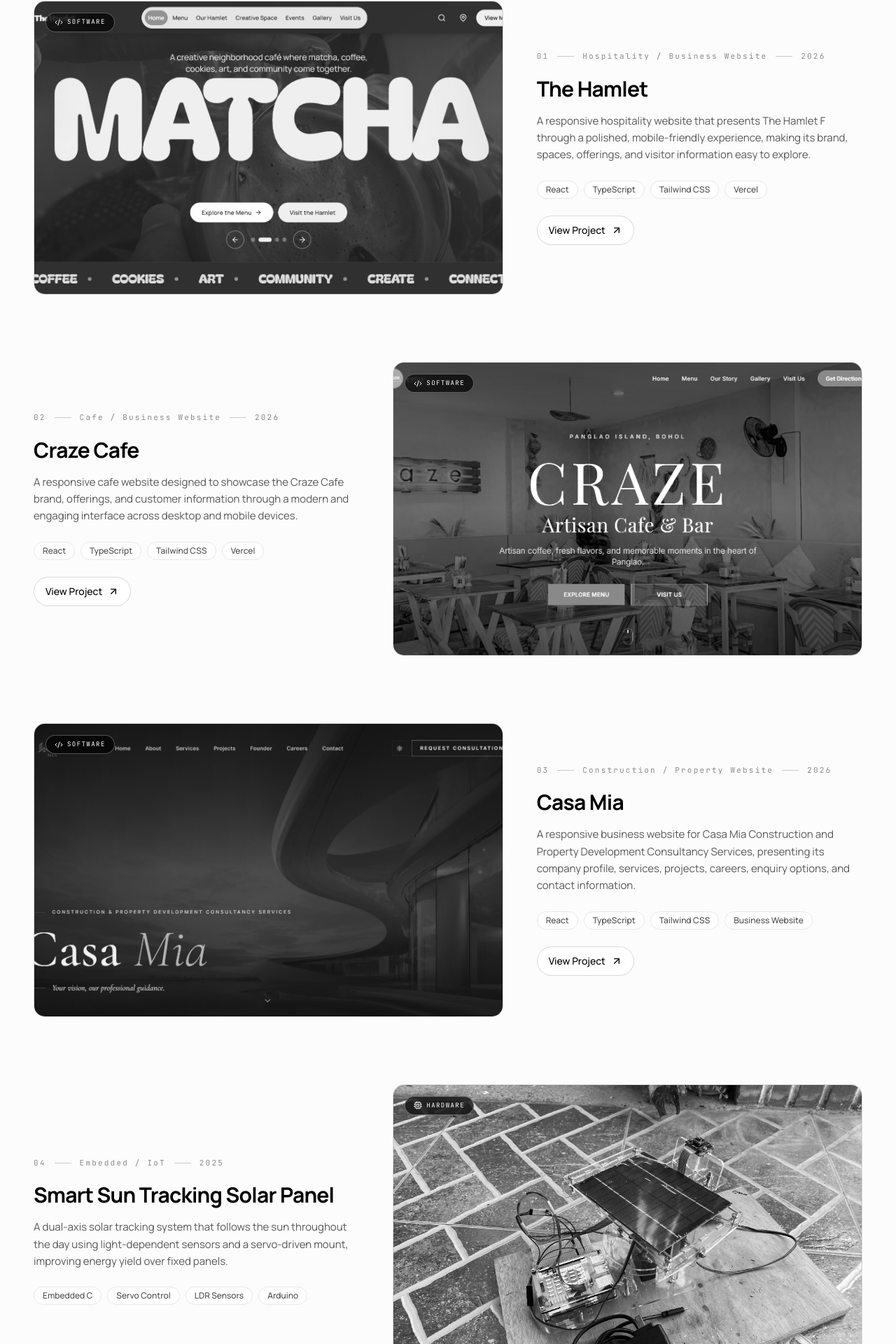
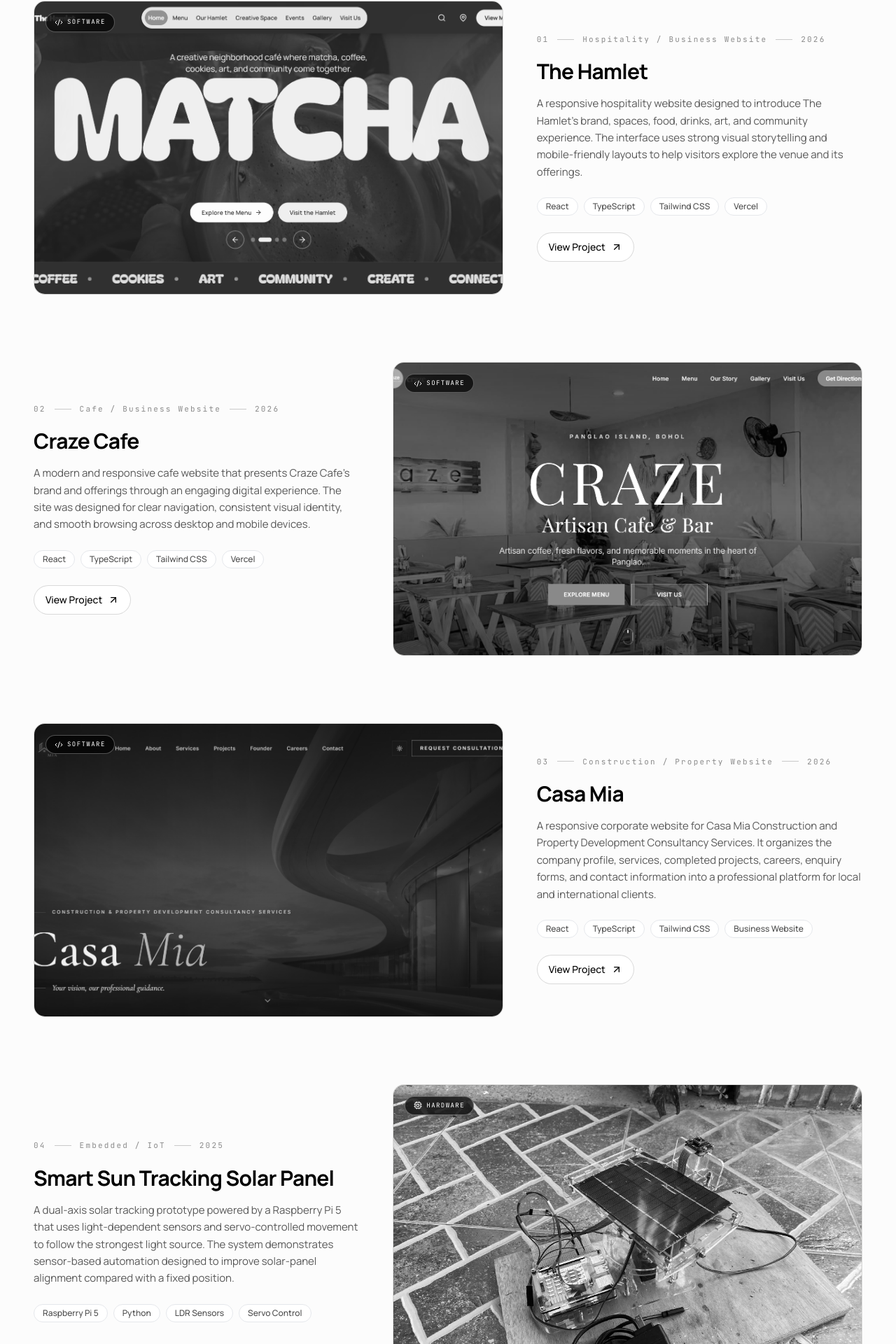
Before and after one commit to claudestib-cmyk/StevenClaude_Portfolio, a React (Vite) app: page / in a window 1280 px wide. Shown: the part 2174-4094 px from the top of the page at 70% size. Built offline with nearby package versions, Linux system fonts and the light colour scheme.

Commit message:
Update project descriptions and project order

```diff
--- a/src/data/portfolio.ts
+++ b/src/data/portfolio.ts
@@ -77,9 +77,9 @@ export const PROJECTS: Project[] = [
     category: 'Hospitality / Business Website',
     year: '2026',
     summary:
-      'A responsive hospitality website that presents The Hamlet F through a polished, mobile-friendly experience, making its brand, spaces, offerings, and visitor information easy to explore.',
+      'A responsive hospitality website designed to introduce The Hamlet’s brand, spaces, food, drinks, art, and community experience. The interface uses strong visual storytelling and mobile-friendly layouts to help visitors explore the venue and its offerings.',
     image: '/images/the-hamlet-f.png',
-    alt: 'The Hamlet F responsive hospitality website',
+    alt: 'The Hamlet responsive hospitality website',
     tags: ['React', 'TypeScript', 'Tailwind CSS', 'Vercel'],
     link: 'https://the-hamlet-f.vercel.app/',
     group: 'software',
@@ -91,7 +91,7 @@ export const PROJECTS: Project[] = [
     category: 'Cafe / Business Website',
     year: '2026',
     summary:
-      'A responsive cafe website designed to showcase the Craze Cafe brand, offerings, and customer information through a modern and engaging interface across desktop and mobile devices.',
+      'A modern and responsive cafe website that presents Craze Cafe’s brand and offerings through an engaging digital experience. The site was designed for clear navigation, consistent visual identity, and smooth browsing across desktop and mobile devices.',
     image: '/images/craze-cafe.png',
     alt: 'Craze Cafe responsive business website',
     tags: ['React', 'TypeScript', 'Tailwind CSS', 'Vercel'],
@@ -105,7 +105,7 @@ export const PROJECTS: Project[] = [
     category: 'Construction / Property Website',
     year: '2026',
     summary:
-      'A responsive business website for Casa Mia Construction and Property Development Consultancy Services, presenting its company profile, services, projects, careers, enquiry options, and contact information.',
+      'A responsive corporate website for Casa Mia Construction and Property Development Consultancy Services. It organizes the company profile, services, completed projects, careers, enquiry forms, and contact information into a professional platform for local and international clients.',
     image: '/images/casa-mia.png',
     alt: 'Casa Mia construction and property consultancy website',
     tags: ['React', 'TypeScript', 'Tailwind CSS', 'Business Website'],
@@ -119,11 +119,11 @@ export const PROJECTS: Project[] = [
     category: 'Embedded / IoT',
     year: '2025',
     summary:
-      'A dual-axis solar tracking system that follows the sun throughout the day using light-dependent sensors and a servo-driven mount, improving energy yield over fixed panels.',
+       'A dual-axis solar tracking prototype powered by a Raspberry Pi 5 that uses light-dependent sensors and servo-controlled movement to follow the strongest light source. The system demonstrates sensor-based automation designed to improve solar-panel alignment compared with a fixed position.',
     image:
       '/images/solar.jpg',
     alt: 'Row of photovoltaic solar panels mounted on a green field',
-    tags: ['Embedded C', 'Servo Control', 'LDR Sensors', 'Arduino'],
+    tags: ['Raspberry Pi 5', 'Python', 'LDR Sensors', 'Servo Control'],
     group: 'hardware',
   },
   {
@@ -133,7 +133,7 @@ export const PROJECTS: Project[] = [
     category: 'Wearable / Assistive Tech',
     year: '2024',
     summary:
-      'A gesture-to-speech glove that translates sign-language gestures into spoken words in real time using flex sensors and a trained gesture classifier.',
+       'A wearable assistive-technology prototype that converts recognized hand gestures into spoken output. Flex-sensor readings are processed through a trained gesture-classification system and translated into speech to support more accessible communication.',
     image:
       '/images/gloves.jpg',
     alt: 'Robotic hand reaching toward a light on a white background',
@@ -163,7 +163,7 @@ export const PROJECTS: Project[] = [
     category: 'Computer Vision',
     year: '2023',
     summary:
-      'A computer-vision tool that identifies and classifies electronic components on a workbench from a single camera frame, returning specs and part references.',
+      'A computer-vision application that analyzes camera images to identify and classify common electronic components. The system helps users recognize parts more efficiently by presenting the detected component together with relevant specifications and reference information.',
     image:
       'https://images.pexels.com/photos/6477207/pexels-photo-6477207.jpeg?auto=compress&cs=tinysrgb&w=1400',
     alt: 'Macro shot of electronic components on a circuit board',
@@ -178,7 +178,7 @@ export const PROJECTS: Project[] = [
     category: 'Web App / Monitoring',
     year: '2026',
     summary:
-      'An automated website monitoring platform that tracks uptime, detects downtime, measures website performance, and presents real-time analytics through a centralized dashboard.',
+     'A role-based website monitoring platform with Viewer, Admin, and Super Admin account levels. It supports monitoring more than 15 websites, performs automated availability checks every 30 seconds, and delivered Gmail outage and recovery alerts within approximately 5–15 seconds during testing.',
     image: 'https://steven-portfolio-alpha.vercel.app/webpulse.png',
     alt: 'WebPulse website monitoring dashboard',
     tags: ['React', 'Monitoring', 'Dashboard'],
@@ -192,7 +192,7 @@ export const PROJECTS: Project[] = [
     category: 'Mobile / Emergency Response',
     year: '—',
     summary:
-      'An emergency assistance and disaster preparedness application that connects users to urgent services, donation tracking, emergency checklists, and disaster guides for safer communities.',
+      'An emergency assistance and disaster-preparedness application that brings urgent-service information, emergency checklists, donation tracking, and disaster guides into one accessible platform. It was designed to help users quickly find practical information before and during emergency situations.',
     image: 'https://steven-portfolio-alpha.vercel.app/humanda.jpg',
     alt: 'Human Da emergency assistance and disaster preparedness application',
     tags: ['Emergency App', 'Disaster Response', 'Donations'],
@@ -207,7 +207,7 @@ export const PROJECTS: Project[] = [
     category: 'Robotics / Automation',
     year: '—',
     summary:
-      'A robotic arm prototype designed for precise, repeatable, and flexible object manipulation, supporting automation, hazardous-task handling, assistive use, and robotics education.',
+     'A robotic-arm prototype developed for controlled and repeatable object manipulation. The project demonstrates fundamental concepts in robotics, actuator control, mechanical movement, and automation for educational, assistive, and hazardous-task applications.',
     image: 'https://steven-portfolio-alpha.vercel.app/ark3.png',
     alt: 'ARK3 robotic arm prototype',
     tags: ['Robotics', 'Automation', 'Prototype'],
```
